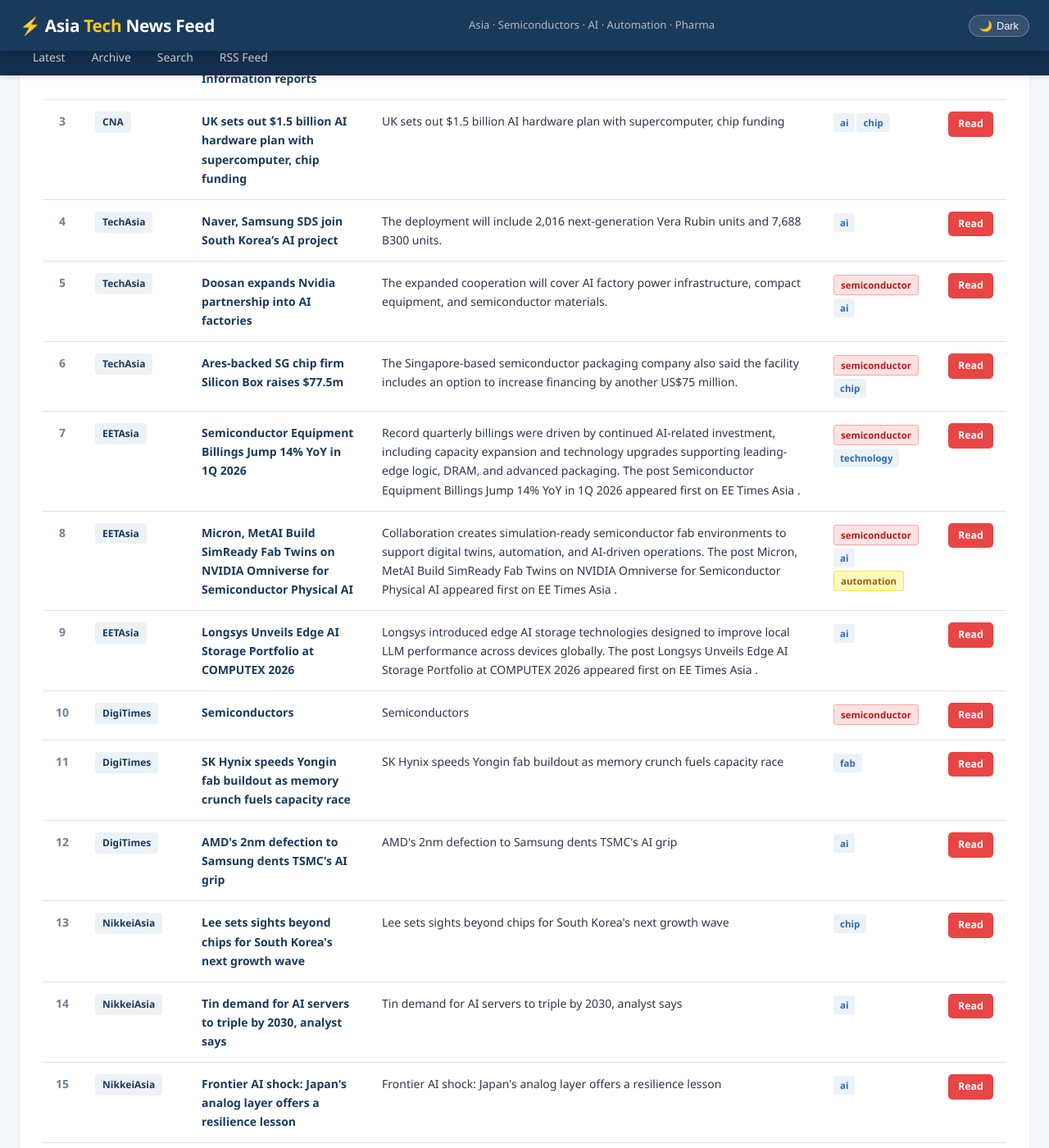
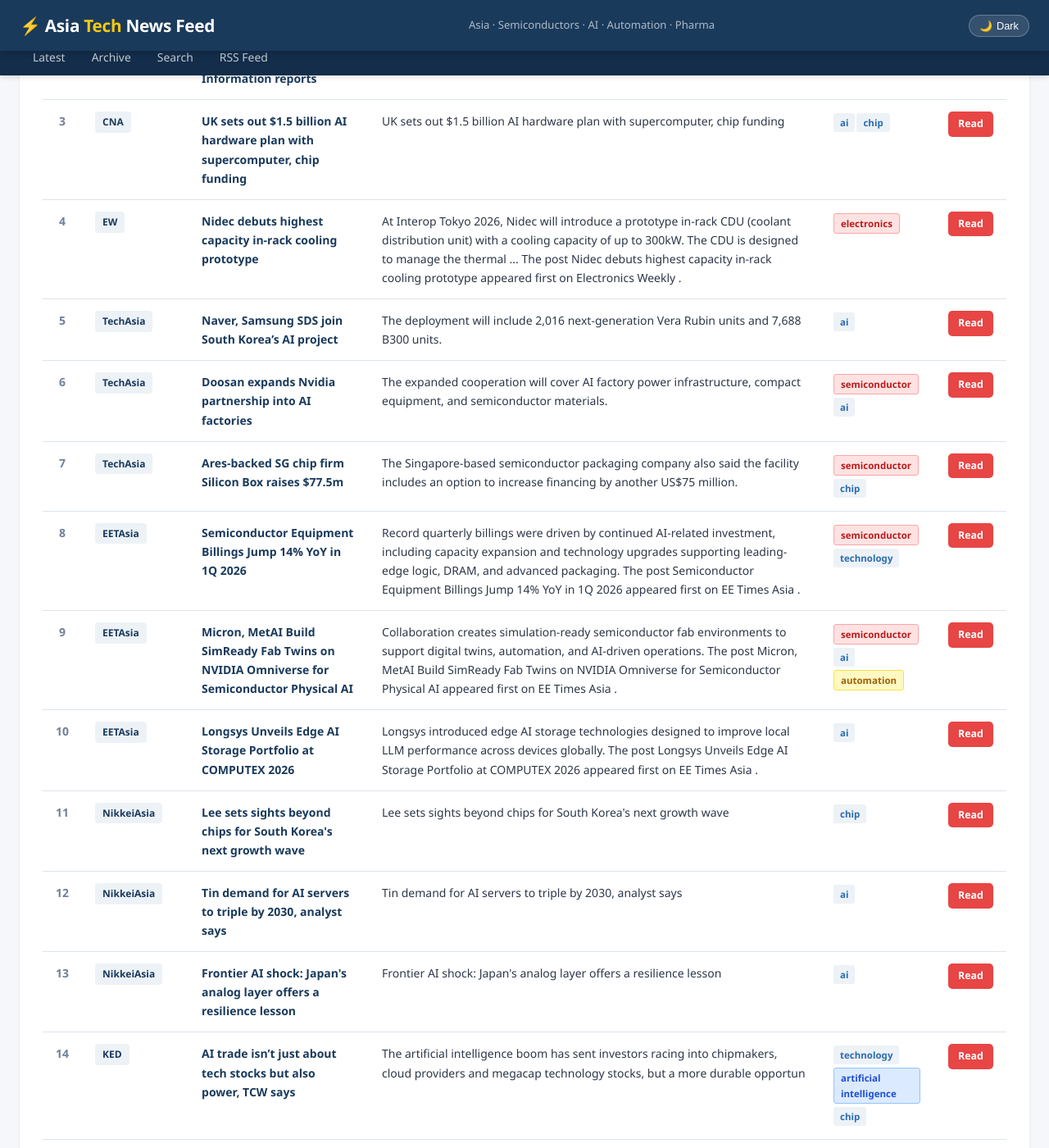
Before and after one commit to asiatechfeed/Asia-Tech-Feed, a Jekyll site: the page built from _posts/2026-06-08-asia-tech-news-digest.md, in a window 1280 px wide and 1400 px high, scrolled down 898 px. Shown: the whole window at 82% size. Built offline with Jekyll 4.4.1, drawn with Linux system fonts in a browser that asks for light colours; some of the changed text lies outside the part shown.

Commit message:
📰 News digest 2026-06-08 (16 articles)

```diff
--- a/_posts/2026-06-08-asia-tech-news-digest.md
+++ b/_posts/2026-06-08-asia-tech-news-digest.md
@@ -1,10 +1,10 @@
 ---
 layout: post
 title: "Asia Tech News Digest - June 08, 2026"
-date: 2026-06-08 22:51:30 +0800
-articles_count: 18
+date: 2026-06-08 22:59:25 +0800
+articles_count: 16
 sources_count: 6
-sources: ["CNA", "DigiTimes", "EETAsia", "KED", "NikkeiAsia", "TechAsia"]
+sources: ["CNA", "EETAsia", "EW", "KED", "NikkeiAsia", "TechAsia"]
 csv_file: /assets/data/news-2026-06-08.tsv
 featured_title: "Amazon, Corning sign multi-billion-dollar deal to boost fiber optics manufacturing in US"
 featured_url: "https://www.channelnewsasia.com/business/amazon-corning-sign-multi-billion-dollar-deal-boost-fiber-optics-manufacturing-in-us-6169376"
@@ -51,6 +51,14 @@ featured_image: "https://dam.mediacorp.sg/image/upload/s--WzqtMiza--/c_fill,g_au
 </tr>
 <tr>
   <td class="col-num">4</td>
+  <td class="col-source"><span class="source-badge">EW</span></td>
+  <td class="col-title"><span class="article-title">Nidec debuts highest capacity in-rack cooling prototype</span></td>
+  <td class="col-summary">At Interop Tokyo 2026, Nidec will introduce a prototype in-rack CDU (coolant distribution unit) with a cooling capacity of up to 300kW. The CDU is designed to manage the thermal ... The post Nidec debuts highest capacity in-rack cooling prototype appeared first on Electronics Weekly .</td>
+  <td class="col-tags"><span class="tag semi">electronics</span></td>
+  <td class="col-link"><a class="btn-link" href="https://www.electronicsweekly.com/news/nidec-debuts-highest-capacity-in-rack-cooling-prototype-2026-06/" target="_blank" rel="noopener">Read</a></td>
+</tr>
+<tr>
+  <td class="col-num">5</td>
   <td class="col-source"><span class="source-badge">TechAsia</span></td>
   <td class="col-title"><span class="article-title">Naver, Samsung SDS join South Korea’s AI project</span></td>
   <td class="col-summary">The deployment will include 2,016 next-generation Vera Rubin units and 7,688 B300 units.</td>
@@ -58,7 +66,7 @@ featured_image: "https://dam.mediacorp.sg/image/upload/s--WzqtMiza--/c_fill,g_au
   <td class="col-link"><a class="btn-link" href="https://www.techinasia.com/south-korea-govt-forms-ai-working-group-samsung-hyundai" target="_blank" rel="noopener">Read</a></td>
 </tr>
 <tr>
-  <td class="col-num">5</td>
+  <td class="col-num">6</td>
   <td class="col-source"><span class="source-badge">TechAsia</span></td>
   <td class="col-title"><span class="article-title">Doosan expands Nvidia partnership into AI factories</span></td>
   <td class="col-summary">The expanded cooperation will cover AI factory power infrastructure, compact equipment, and semiconductor materials.</td>
@@ -66,7 +74,7 @@ featured_image: "https://dam.mediacorp.sg/image/upload/s--WzqtMiza--/c_fill,g_au
   <td class="col-link"><a class="btn-link" href="https://www.techinasia.com/south-korea-vcs-step-up-direct-investments-in-silicon-valley" target="_blank" rel="noopener">Read</a></td>
 </tr>
 <tr>
-  <td class="col-num">6</td>
+  <td class="col-num">7</td>
   <td class="col-source"><span class="source-badge">TechAsia</span></td>
   <td class="col-title"><span class="article-title">Ares-backed SG chip firm Silicon Box raises $77.5m</span></td>
   <td class="col-summary">The Singapore-based semiconductor packaging company also said the facility includes an option to increase financing by another US$75 million.</td>
@@ -74,7 +82,7 @@ featured_image: "https://dam.mediacorp.sg/image/upload/s--WzqtMiza--/c_fill,g_au
   <td class="col-link"><a class="btn-link" href="https://www.techinasia.com/cisco-to-launch-silicon-one-g300-chip-for-ai-data-centers" target="_blank" rel="noopener">Read</a></td>
 </tr>
 <tr>
-  <td class="col-num">7</td>
+  <td class="col-num">8</td>
   <td class="col-source"><span class="source-badge">EETAsia</span></td>
   <td class="col-title"><span class="article-title">Semiconductor Equipment Billings Jump 14% YoY in 1Q 2026</span></td>
   <td class="col-summary">Record quarterly billings were driven by continued AI-related investment, including capacity expansion and technology upgrades supporting leading-edge logic, DRAM, and advanced packaging. The post Semiconductor Equipment Billings Jump 14% YoY in 1Q 2026 appeared first on EE Times Asia .</td>
@@ -82,7 +90,7 @@ featured_image: "https://dam.mediacorp.sg/image/upload/s--WzqtMiza--/c_fill,g_au
   <td class="col-link"><a class="btn-link" href="https://www.eetasia.com/semiconductor-equipment-billings-jump-14-yoy-in-1q-2026/" target="_blank" rel="noopener">Read</a></td>
 </tr>
 <tr>
-  <td class="col-num">8</td>
+  <td class="col-num">9</td>
   <td class="col-source"><span class="source-badge">EETAsia</span></td>
   <td class="col-title"><span class="article-title">Micron, MetAI Build SimReady Fab Twins on NVIDIA Omniverse for Semiconductor Physical AI</span></td>
   <td class="col-summary">Collaboration creates simulation-ready semiconductor fab environments to support digital twins, automation, and AI-driven operations. The post Micron, MetAI Build SimReady Fab Twins on NVIDIA Omniverse for Semiconductor Physical AI appeared first on EE Times Asia .</td>
@@ -90,7 +98,7 @@ featured_image: "https://dam.mediacorp.sg/image/upload/s--WzqtMiza--/c_fill,g_au
   <td class="col-link"><a class="btn-link" href="https://www.eetasia.com/micron-metai-build-simready-fab-twins-on-nvidia-omniverse-for-semiconductor-physical-ai/" target="_blank" rel="noopener">Read</a></td>
 </tr>
 <tr>
-  <td class="col-num">9</td>
+  <td class="col-num">10</td>
   <td class="col-source"><span class="source-badge">EETAsia</span></td>
   <td class="col-title"><span class="article-title">Longsys Unveils Edge AI Storage Portfolio at COMPUTEX 2026</span></td>
   <td class="col-summary">Longsys introduced edge AI storage technologies designed to improve local LLM performance across devices globally. The post Longsys Unveils Edge AI Storage Portfolio at COMPUTEX 2026 appeared first on EE Times Asia .</td>
@@ -98,31 +106,7 @@ featured_image: "https://dam.mediacorp.sg/image/upload/s--WzqtMiza--/c_fill,g_au
   <td class="col-link"><a class="btn-link" href="https://www.eetasia.com/longsys-unveils-edge-ai-storage-portfolio-at-computex-2026/" target="_blank" rel="noopener">Read</a></td>
 </tr>
 <tr>
-  <td class="col-num">10</td>
-  <td class="col-source"><span class="source-badge">DigiTimes</span></td>
-  <td class="col-title"><span class="article-title">Semiconductors</span></td>
-  <td class="col-summary">Semiconductors</td>
-  <td class="col-tags"><span class="tag semi">semiconductor</span></td>
-  <td class="col-link"><a class="btn-link" href="https://www.digitimes.com/topic/semiconductors/" target="_blank" rel="noopener">Read</a></td>
-</tr>
-<tr>
   <td class="col-num">11</td>
-  <td class="col-source"><span class="source-badge">DigiTimes</span></td>
-  <td class="col-title"><span class="article-title">SK Hynix speeds Yongin fab buildout as memory crunch fuels capacity race</span></td>
-  <td class="col-summary">SK Hynix speeds Yongin fab buildout as memory crunch fuels capacity race</td>
-  <td class="col-tags"><span class="tag ">fab</span></td>
-  <td class="col-link"><a class="btn-link" href="https://www.digitimes.com/news/a20260518VL210/sk-hynix-fab-capacity-demand-production.html" target="_blank" rel="noopener">Read</a></td>
-</tr>
-<tr>
-  <td class="col-num">12</td>
-  <td class="col-source"><span class="source-badge">DigiTimes</span></td>
-  <td class="col-title"><span class="article-title">AMD's 2nm defection to Samsung dents TSMC's AI grip</span></td>
-  <td class="col-summary">AMD's 2nm defection to Samsung dents TSMC's AI grip</td>
-  <td class="col-tags"><span class="tag "> ai </span></td>
-  <td class="col-link"><a class="btn-link" href="https://www.digitimes.com/news/a20260511PD215/samsung-tsmc-amd-2nm-supply-chain.html" target="_blank" rel="noopener">Read</a></td>
-</tr>
-<tr>
-  <td class="col-num">13</td>
   <td class="col-source"><span class="source-badge">NikkeiAsia</span></td>
   <td class="col-title"><span class="article-title">Lee sets sights beyond chips for South Korea's next growth wave</span></td>
   <td class="col-summary">Lee sets sights beyond chips for South Korea's next growth wave</td>
@@ -130,7 +114,7 @@ featured_image: "https://dam.mediacorp.sg/image/upload/s--WzqtMiza--/c_fill,g_au
   <td class="col-link"><a class="btn-link" href="https://asia.nikkei.com/politics/lee-sets-sights-beyond-chips-for-south-korea-s-next-growth-wave" target="_blank" rel="noopener">Read</a></td>
 </tr>
 <tr>
-  <td class="col-num">14</td>
+  <td class="col-num">12</td>
   <td class="col-source"><span class="source-badge">NikkeiAsia</span></td>
   <td class="col-title"><span class="article-title">Tin demand for AI servers to triple by 2030, analyst says</span></td>
   <td class="col-summary">Tin demand for AI servers to triple by 2030, analyst says</td>
@@ -138,7 +122,7 @@ featured_image: "https://dam.mediacorp.sg/image/upload/s--WzqtMiza--/c_fill,g_au
   <td class="col-link"><a class="btn-link" href="https://asia.nikkei.com/business/markets/commodities/tin-demand-for-ai-servers-to-triple-by-2030-analyst-says" target="_blank" rel="noopener">Read</a></td>
 </tr>
 <tr>
-  <td class="col-num">15</td>
+  <td class="col-num">13</td>
   <td class="col-source"><span class="source-badge">NikkeiAsia</span></td>
   <td class="col-title"><span class="article-title">Frontier AI shock: Japan's analog layer offers a resilience lesson</span></td>
   <td class="col-summary">Frontier AI shock: Japan's analog layer offers a resilience lesson</td>
@@ -146,7 +130,7 @@ featured_image: "https://dam.mediacorp.sg/image/upload/s--WzqtMiza--/c_fill,g_au
   <td class="col-link"><a class="btn-link" href="https://asia.nikkei.com/opinion/frontier-ai-shock-japan-s-analog-layer-offers-a-resilience-lesson" target="_blank" rel="noopener">Read</a></td>
 </tr>
 <tr>
-  <td class="col-num">16</td>
+  <td class="col-num">14</td>
   <td class="col-source"><span class="source-badge">KED</span></td>
   <td class="col-title"><span class="article-title">AI trade isn’t just about tech stocks but also power, TCW says</span></td>
   <td class="col-summary">The artificial intelligence boom has sent investors racing into chipmakers, cloud providers and megacap technology stocks, but a more durable opportun</td>
@@ -154,7 +138,7 @@ featured_image: "https://dam.mediacorp.sg/image/upload/s--WzqtMiza--/c_fill,g_au
   <td class="col-link"><a class="btn-link" href="https://www.kedglobal.com/asset-management/newsView/ked202606010002" target="_blank" rel="noopener">Read</a></td>
 </tr>
 <tr>
-  <td class="col-num">17</td>
+  <td class="col-num">15</td>
   <td class="col-source"><span class="source-badge">KED</span></td>
   <td class="col-title"><span class="article-title">South Korean ETF issuers in space race to ride SpaceX IPO buzz</span></td>
   <td class="col-summary">South Korean asset managers are rushing to launch new exchange-traded funds tied to both established and emerging space technology companies, seeking</td>
@@ -162,7 +146,7 @@ featured_image: "https://dam.mediacorp.sg/image/upload/s--WzqtMiza--/c_fill,g_au
   <td class="col-link"><a class="btn-link" href="https://www.kedglobal.com/korean-stock-market/newsView/ked202604140004" target="_blank" rel="noopener">Read</a></td>
 </tr>
 <tr>
-  <td class="col-num">18</td>
+  <td class="col-num">16</td>
   <td class="col-source"><span class="source-badge">KED</span></td>
   <td class="col-title"><span class="article-title">No career ambition, no ego: AI plays devil's advocate at Audax Private Equity</span></td>
   <td class="col-summary">Generative AI is challenging traditional investment theses, acting as a devil's advocate to sharpen decision-making, particularly when it comes to ass</td>
```
Also changed, not shown: _digest_meta.json (+7 -7 lines), assets/data/news-2026-06-08.tsv (+13 -15 lines), assets/data/search-index.json (+11 -33 lines).
